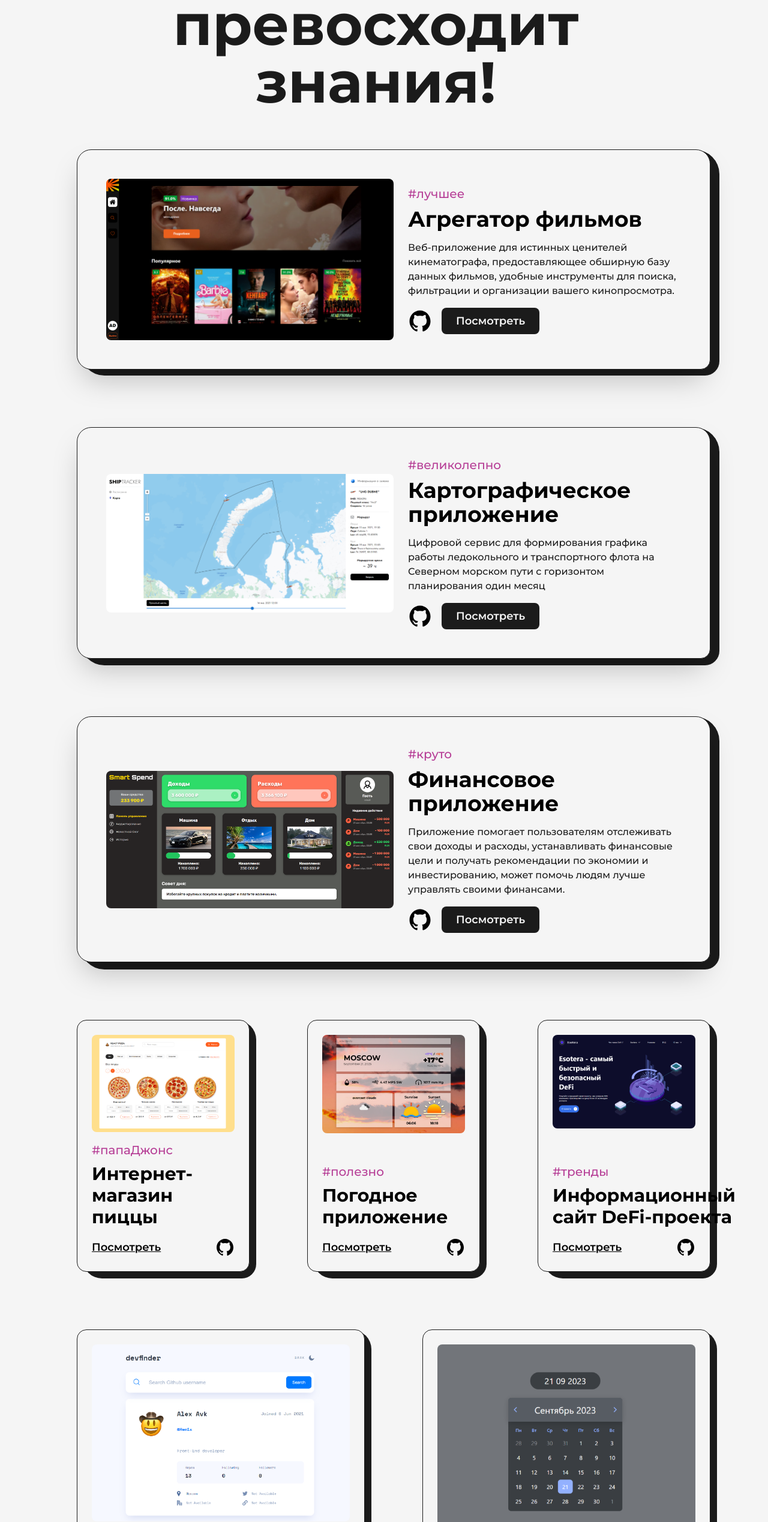
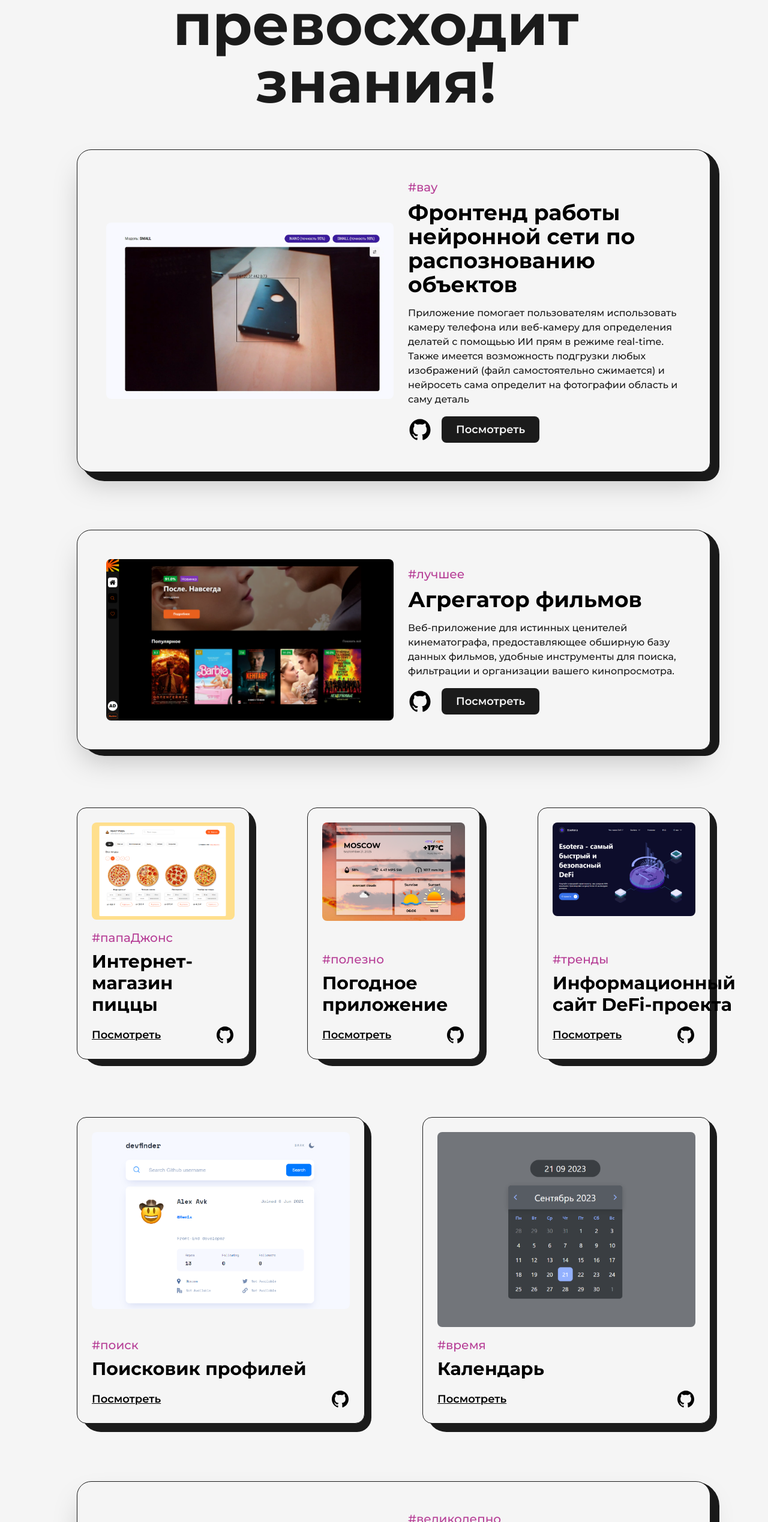
Before and after one commit to Hem1x/personal-site, a Next.js app: page /projects in a window 1280 px wide. Shown: the part 263-2800 px from the top of the page at 60% size. Built offline with nearby package versions, Linux system fonts and the light colour scheme.

Commit message:
add data

```diff
--- a/public/images/projects/index.js
+++ b/public/images/projects/index.js
@@ -9,6 +9,7 @@ import defiSite from './defi-site.png';
 import githubProfiles from './github-profiles.png';
 import cutSpace from './cutSpace.png';
 import timer from './future.png';
+import neuralNet from './neuralNet.png';
 
 export {
   movieHub,
@@ -22,4 +23,5 @@ export {
   githubProfiles,
   cutSpace,
   timer,
+  neuralNet,
 };
--- a/src/data/bestProjects.js
+++ b/src/data/bestProjects.js
@@ -1,10 +1,20 @@
 import {
   movieHub,
+  neuralNet,
   shipTracker,
   smartSpend,
 } from '../../public/images/projects';
 
 export const bestProjects = [
+  {
+    title: 'Фронтенд работы нейронной сети по распознованию объектов',
+    img: neuralNet,
+    summary:
+      'Приложение помогает пользователям использовать камеру телефона или веб-камеру для определения делатей с помощьью ИИ прям в режиме real-time. Также имеется возможность подгрузки любых изображений (файл самостоятельно сжимается) и нейросеть сама определит на фотографии область и саму деталь',
+    link: 'https://hakaton-22-09.vercel.app/',
+    githubLink: 'https://github.com/Hem1x/hakaton_22_09',
+    type: '#вау',
+  },
   {
     title: 'Агрегатор фильмов',
     img: movieHub,
--- a/src/pages/achives.jsx
+++ b/src/pages/achives.jsx
@@ -5,6 +5,7 @@ import Image from 'next/image';
 import Link from 'next/link';
 import React, { useRef } from 'react';
 import digital2 from '../../public/images/achives/digital2.png';
+import digital3 from '../../public/images/achives/digital3.png';
 import { motion, useMotionValue } from 'framer-motion';
 import TransitionEffect from '@/components/TransitionEffect';
 
@@ -120,6 +121,12 @@ const articles = () => {
               summary={`Заняли с командой 2 место. Участникам хакатона предстоит создать цифровой сервис для формирования графика работы ледокольного и транспортного флота на Северном морском пути с горизонтом планирования один месяц`}
               link={'/certificate.pdf'}
             />
+            <FeatuedArticle
+              img={digital3}
+              title={`Дальневосточный федеральный округ хакатон "Цифровой прорыв. Сезон: ИИ"`}
+              summary={`Заняли с командой 3 место. Участникам хакатона предстоит создать системы распознавания окрашенных деталей и узлов (например при наведении камеры телефона), а также развить решение задачи в сторону отображения дополнительной информации о детали при таком распознавании (например характеристики и тд).`}
+              link={'/certificate.pdf'}
+            />
           </ul>
         </Layout>
       </main>
--- a/src/pages/projects.jsx
+++ b/src/pages/projects.jsx
@@ -130,7 +130,7 @@ const projects = () => {
           />
           <div className="grid grid-cols-12 gap-24 pag-y-32">
             <div className="col-span-12 flex flex-col gap-24">
-              {bestProjects.map((project) => (
+              {bestProjects.slice(0, 2).map((project) => (
                 <FeaturedProject
                   key={project.title}
                   title={project.title}
@@ -167,6 +167,22 @@ const projects = () => {
               </div>
             ))}
 
+            <div className="col-span-12 flex flex-col gap-24">
+              {bestProjects
+                .slice(2, bestProjects.length)
+                .map((project) => (
+                  <FeaturedProject
+                    key={project.title}
+                    title={project.title}
+                    img={project.img}
+                    summary={project.summary}
+                    link={project.link}
+                    githubLink={project.githubLink}
+                    type={project.type}
+                  />
+                ))}
+            </div>
+
             {petProjects.slice(5).map((el) => (
               <div className="col-span-4" key={el.title}>
                 <Project
```
Also changed, not shown: public/images/achives/digital3.png (added), public/images/projects/neuralNet.png (added).
